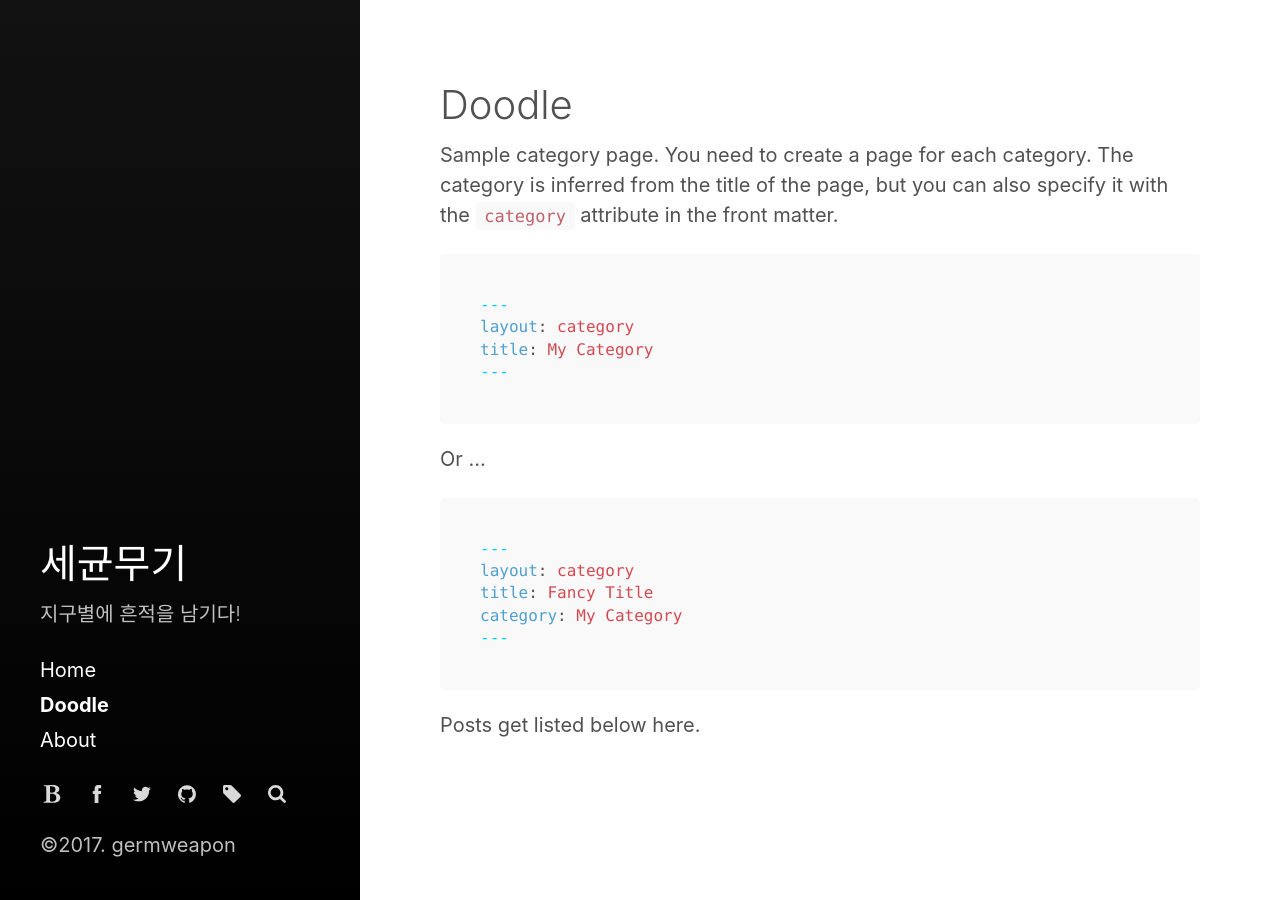
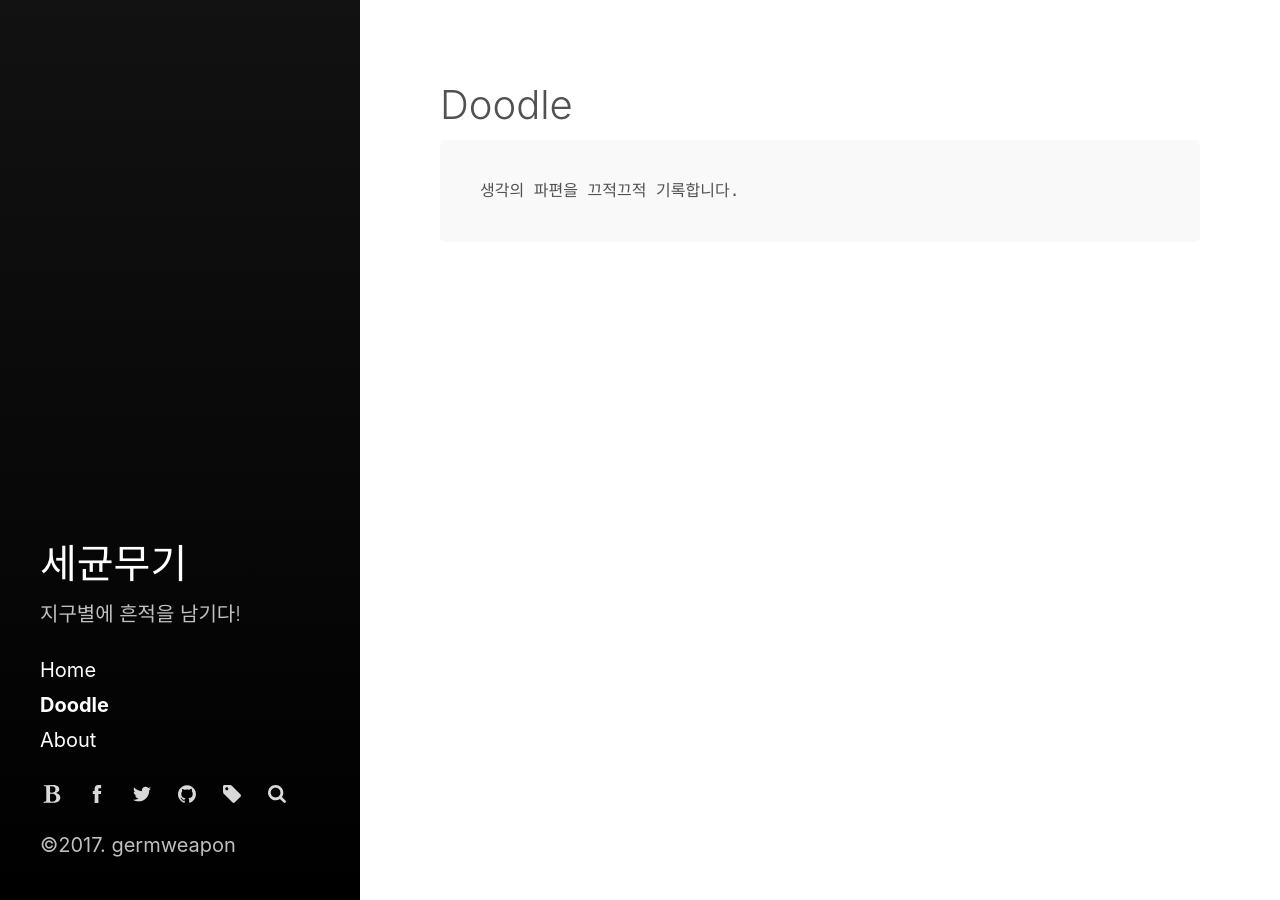
Before and after one commit to germweapon/germweapon.github.io, a Jekyll site: the page built from category/Doodle.md, in a window 1280 px wide. Built offline with Jekyll 4.4.1, drawn with Linux system fonts in a browser that asks for light colours.

Commit message:
some fix

````diff
--- a/category/Doodle.md
+++ b/category/Doodle.md
@@ -1,27 +1,9 @@
 ---
 layout: category
 title: Doodle
+catergory : 낙서
 ---
 
-Sample category page. You need to create a page for each category.
-The category is inferred from the title of the page, but you can also
-specify it with the `category` attribute in the front matter.
-
-```md
----
-layout: category
-title: My Category
----
 ```
-
-Or ...
-
-```md
----
-layout: category
-title: Fancy Title
-category: My Category
----
+생각의 파편을 끄적끄적 기록합니다.
 ```
-
-Posts get listed below here.
````
